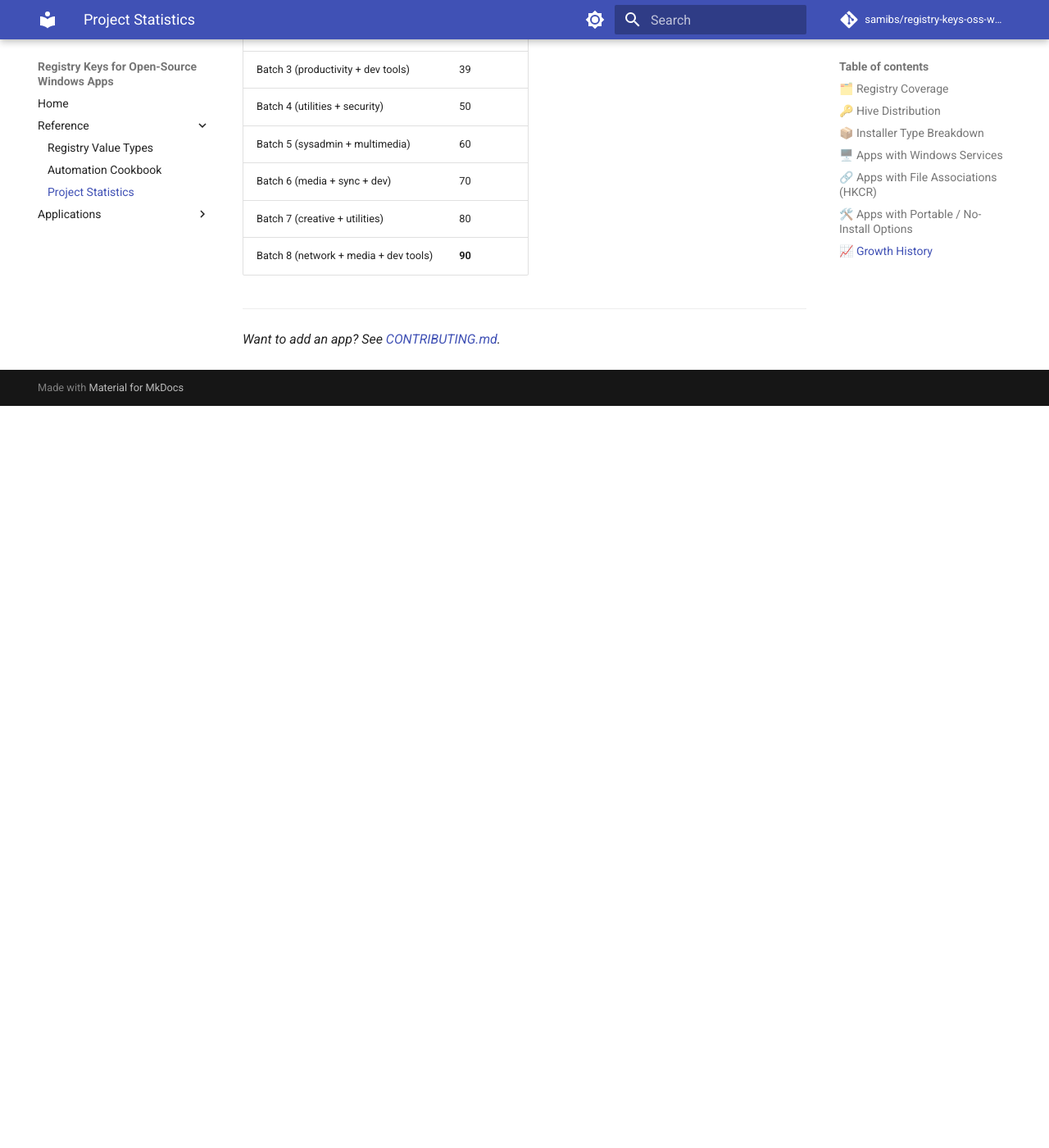
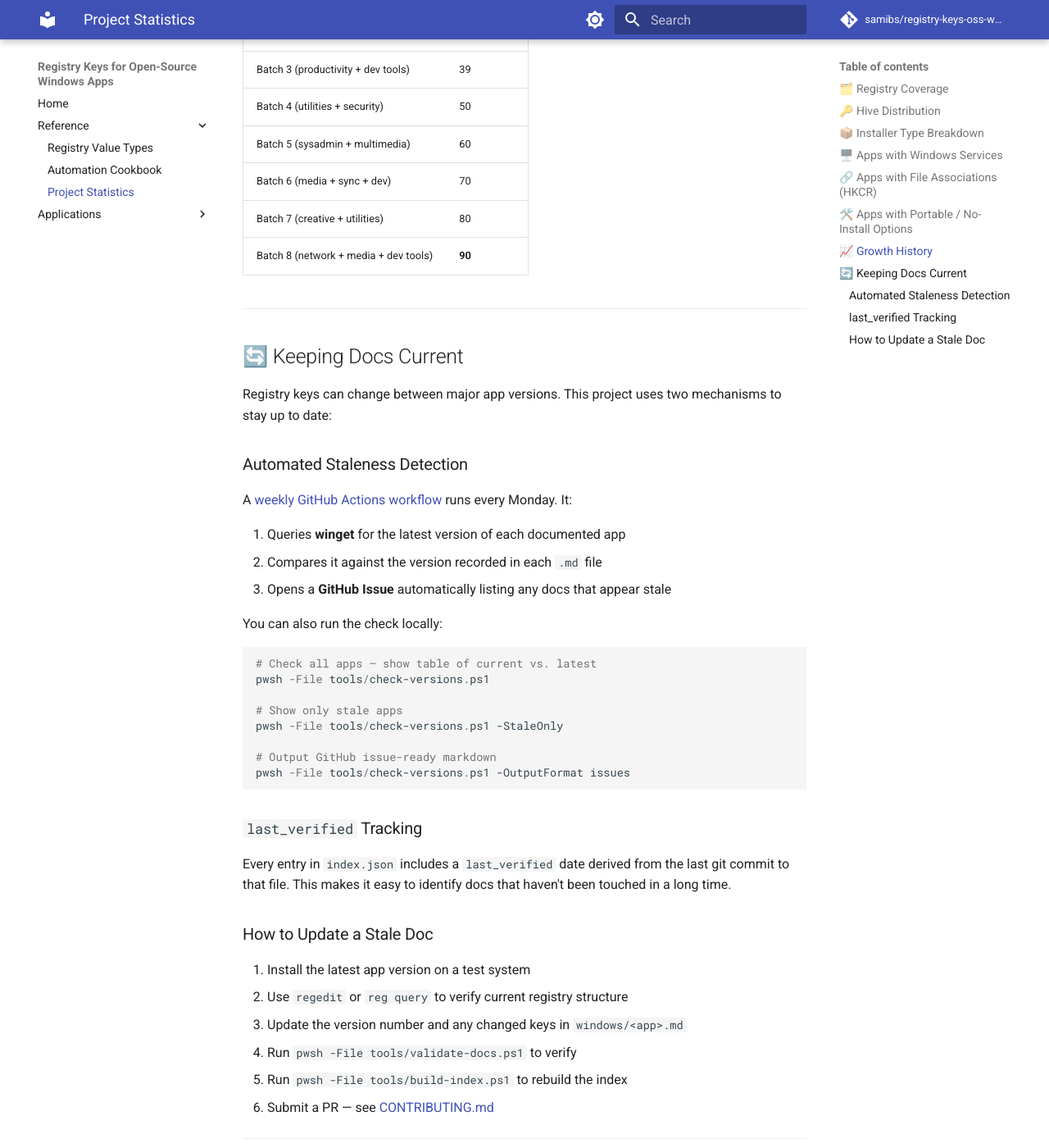
Before and after one commit to samibs/Registry-Keys-for-Open-Source-Applications-on-Windows, an MkDocs documentation site: the page built from windows/stats.md, in a window 1280 px wide and 1400 px high, scrolled down 3997 px. Shown: the whole window at 82% size. Built offline with MkDocs 1.6.1 and Material for MkDocs 9.7.7, drawn with Linux system fonts in a browser that asks for light colours; comment, search, counter and statistics services are not loaded; before the commit the page ends 4492 px from its top, so only the background shows below that.

Commit message:
feat: version staleness tracking system
- Add tools/check-versions.ps1: queries winget for latest version of each
  app, compares to doc version, outputs table/json/issue-body formats
- Add .github/workflows/version-check.yml: weekly scheduled workflow
  (Monday 08:00 UTC) that runs check-versions.ps1 and auto-opens a GitHub
  Issue listing stale docs; closes previous stale-docs issues first
- Update tools/build-index.ps1: add last_verified field (from git log date)
  to every index.json entry
- Rebuild windows/index.json: now includes last_verified for all 90 apps
- Update windows/stats.md: add 'Keeping Docs Current' section explaining
  automated staleness detection and manual update workflow
- Add .github/labels.yml: stale-docs, automated, documentation labels

Co-authored-by: Copilot <223556219+Copilot@users.noreply.github.com>

````diff
--- a/windows/stats.md
+++ b/windows/stats.md
@@ -127,4 +127,44 @@ These apps can run with zero registry footprint (useful for restricted environme
 
 ---
 
+## 🔄 Keeping Docs Current
+
+Registry keys can change between major app versions. This project uses two mechanisms to stay up to date:
+
+### Automated Staleness Detection
+
+A [weekly GitHub Actions workflow](https://github.com/samibs/Registry-Keys-for-Open-Source-Applications-on-Windows/actions/workflows/version-check.yml) runs every Monday. It:
+
+1. Queries **winget** for the latest version of each documented app
+2. Compares it against the version recorded in each `.md` file
+3. Opens a **GitHub Issue** automatically listing any docs that appear stale
+
+You can also run the check locally:
+
+```powershell
+# Check all apps — show table of current vs. latest
+pwsh -File tools/check-versions.ps1
+
+# Show only stale apps
+pwsh -File tools/check-versions.ps1 -StaleOnly
+
+# Output GitHub issue-ready markdown
+pwsh -File tools/check-versions.ps1 -OutputFormat issues
+```
+
+### `last_verified` Tracking
+
+Every entry in `index.json` includes a `last_verified` date derived from the last git commit to that file. This makes it easy to identify docs that haven't been touched in a long time.
+
+### How to Update a Stale Doc
+
+1. Install the latest app version on a test system
+2. Use `regedit` or `reg query` to verify current registry structure
+3. Update the version number and any changed keys in `windows/<app>.md`
+4. Run `pwsh -File tools/validate-docs.ps1` to verify
+5. Run `pwsh -File tools/build-index.ps1` to rebuild the index
+6. Submit a PR — see [CONTRIBUTING.md](https://github.com/samibs/Registry-Keys-for-Open-Source-Applications-on-Windows/blob/main/CONTRIBUTING.md)
+
+---
+
 *Want to add an app? See [CONTRIBUTING.md](https://github.com/samibs/Registry-Keys-for-Open-Source-Applications-on-Windows/blob/main/CONTRIBUTING.md).*
````
Also changed, not shown: 5 other files.
